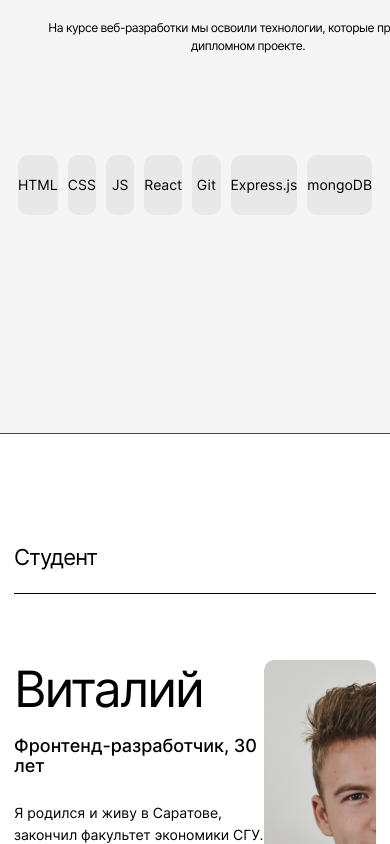
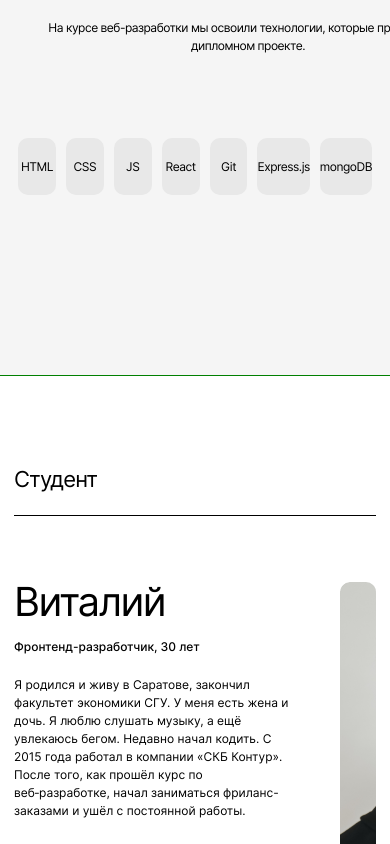
Before and after one commit to abljava/movies-explorer-frontend, a React (Create React App) app: page / in a window 390 px wide. Shown: the part 1700-2544 px from the top of the page. Built offline with nearby package versions, Linux system fonts and the light colour scheme.

Commit message:
feat: добавить медиа в about-me

```diff
--- a/src/components/AboutMe/AboutMe.css
+++ b/src/components/AboutMe/AboutMe.css
@@ -6,19 +6,31 @@
   outline: 1px solid green;
 }
 
+@media screen and (max-width: 1080px) {
+  .about-me {
+    padding-top: 90px;
+  }
+}
+
 .about-me__about {
   display: flex;
   justify-content: space-between;
   padding-top: 66px;
 }
 
+@media screen and (max-width: 1080px) {
+  .about-me__about {
+    gap: 49px;
+  }
+}
+
 .about-me__description {
-  width: 600px;
   display: grid;
 }
 
+
+
 .about-me__text {
-
 }
 
 .about-me__heading {
@@ -29,6 +41,14 @@
   margin: 0;
 }
 
+@media screen and (max-width: 1080px) {
+  .about-me__heading {
+    font-size: 40px;
+    line-height: 1; /* 100% */
+    letter-spacing: -1.6px;
+  }
+}
+
 .about-me__subheading {
   font-size: 18px;
   font-weight: 500;
@@ -37,10 +57,28 @@
   margin: 0;
 }
 
+@media screen and (max-width: 1080px) {
+  .about-me__subheading {
+    font-size: 12px;
+    font-weight: 500;
+    line-height: 1.5; /* 150% */
+    padding-top: 16px;
+  }
+}
+
 .about-me__paragraph {
   padding-top: 26px;
   margin: 0;
   line-height: 1.57;
+}
+
+@media screen and (max-width: 1080px) {
+  .about-me__paragraph {
+    font-size: 12px;
+    font-weight: 400;
+    line-height: 1.5; /* 150% */
+    padding-top: 20px;
+  }
 }
 
 .about-me__link {
@@ -55,8 +93,19 @@
 }
 
 .about-me__photo {
+  display: block;
   width: 270px;
   height: 327px;
   background-image: url(../../images/aboutme-photo.png);
   border-radius: 10px;
+
 }
+
+@media screen and (max-width: 1080px) {
+  .about-me__photo {
+    width: 255px;
+    height: 307px;
+
+
+  }
+}
--- a/src/components/Techs/Techs.css
+++ b/src/components/Techs/Techs.css
@@ -8,6 +8,7 @@
 
 @media screen and (max-width: 1080px) {
   .techs {
+    height: 567px;
     padding-top: 90px;
     padding-bottom: 90px;
   }
@@ -64,6 +65,12 @@
   justify-content: center;
 }
 
+@media screen and (max-width: 1080px) {
+  .techs__list {
+    padding-top: 83px;
+  }
+}
+
 .techs__item {
   display: flex;
   width: 90px;
@@ -73,3 +80,13 @@
   align-items: center;
   justify-content: center;
 }
+
+@media screen and (max-width: 1080px) {
+  .techs__item {
+    width: 84px;
+    height: 57px;
+    font-size: 12px;
+    line-height: normal;
+    letter-spacing: -0.48px;
+  }
+}
```
